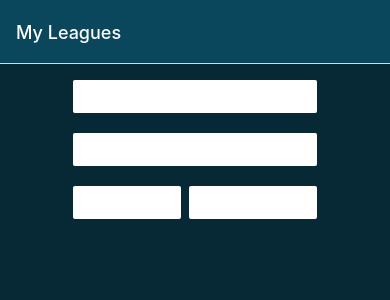
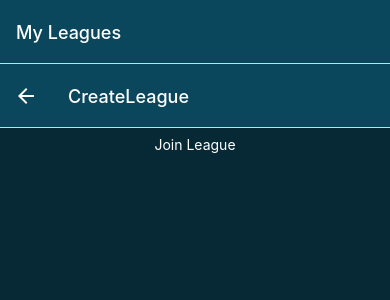
Before and after one commit to kristo-og-logi/premKing, a React Native app in the folder frontend/: screen /CreateLeague in a window 390 px wide. Shown: the top 300 px of the page. Built offline with nearby package versions, Linux system fonts and the light colour scheme.

Commit message:
join + create league nav added

```diff
--- a/frontend/App.tsx
+++ b/frontend/App.tsx
@@ -13,7 +13,7 @@ const App = () => {
   return (
     <NavigationContainer>
       <Stack.Navigator
-        initialRouteName="Home"
+        initialRouteName="LeagueMenu"
         screenOptions={{
           headerStyle: {
             backgroundColor: '#0A475C',
--- /dev/null
+++ b/frontend/src/components/CreateLeague.tsx
@@ -0,0 +1,40 @@
+import React from 'react';
+import { View, Text, StyleSheet } from 'react-native';
+
+const CreateLeague = () => {
+  return (
+    <View style={styles.container}>
+      <Text style={styles.whiteText}>Join League</Text>
+    </View>
+  );
+};
+
+const styles = StyleSheet.create({
+  container: {
+    flex: 1,
+    padding: 8,
+    backgroundColor: '#072936',
+    alignItems: 'center',
+  },
+  whiteText: {
+    color: 'white',
+  },
+  buttonBackground: {
+    backgroundColor: '#0A475C',
+  },
+  buttonWrapper: {
+    flex: 0,
+    gap: 20,
+  },
+  button: {
+    backgroundColor: '#0A475C',
+    color: 'white',
+  },
+  actionWrapper: {
+    flex: 0,
+    gap: 8,
+    flexDirection: 'row',
+  },
+});
+
+export default CreateLeague;
--- /dev/null
+++ b/frontend/src/components/JoinLeague.tsx
@@ -0,0 +1,40 @@
+import React from 'react';
+import { View, Text, StyleSheet } from 'react-native';
+
+const JoinLeague = () => {
+  return (
+    <View style={styles.container}>
+      <Text style={styles.whiteText}>Join League</Text>
+    </View>
+  );
+};
+
+const styles = StyleSheet.create({
+  container: {
+    flex: 1,
+    padding: 8,
+    backgroundColor: '#072936',
+    alignItems: 'center',
+  },
+  whiteText: {
+    color: 'white',
+  },
+  buttonBackground: {
+    backgroundColor: '#0A475C',
+  },
+  buttonWrapper: {
+    flex: 0,
+    gap: 20,
+  },
+  button: {
+    backgroundColor: '#0A475C',
+    color: 'white',
+  },
+  actionWrapper: {
+    flex: 0,
+    gap: 8,
+    flexDirection: 'row',
+  },
+});
+
+export default JoinLeague;
--- a/frontend/src/routes/LeagueMenu.tsx
+++ b/frontend/src/routes/LeagueMenu.tsx
@@ -1,7 +1,12 @@
+import { createNativeStackNavigator } from '@react-navigation/native-stack';
 import React from 'react';
-import { Button, StyleSheet, Text, View } from 'react-native';
+import { Button, StyleSheet, View } from 'react-native';
+import JoinLeague from '../components/JoinLeague';
+import CreateLeague from '../components/CreateLeague';
 
-const LeagueMenu = ({ navigation }) => {
+const LeagueStack = createNativeStackNavigator();
+
+const LeagueScreen = ({ navigation }) => {
   return (
     <View style={styles.container}>
       <View style={styles.buttonWrapper}>
@@ -21,10 +26,18 @@ const LeagueMenu = ({ navigation }) => {
         </View>
         <View style={styles.actionWrapper}>
           <View style={styles.button}>
-            <Button color={'white'} title="Join League" />
+            <Button
+              color={'white'}
+              title="Join League"
+              onPress={() => navigation.navigate('JoinLeague')}
+            />
           </View>
           <View style={styles.button}>
-            <Button color={'white'} title="Create League" />
+            <Button
+              color={'white'}
+              title="Create League"
+              onPress={() => navigation.navigate('CreateLeague')}
+            />
           </View>
         </View>
       </View>
@@ -32,10 +45,35 @@ const LeagueMenu = ({ navigation }) => {
   );
 };
 
+const LeagueMenu = ({ navigation }) => {
+  return (
+    <LeagueStack.Navigator
+      initialRouteName="LeagueScreen"
+      screenOptions={{
+        headerStyle: {
+          backgroundColor: '#0A475C',
+        },
+        headerTintColor: '#fff',
+        headerBackTitle: '',
+      }}
+    >
+      <LeagueStack.Screen
+        options={{ headerShown: false }}
+        name="LeagueScreen"
+        component={LeagueScreen}
+      />
+      <LeagueStack.Group screenOptions={{ presentation: 'modal' }}>
+        <LeagueStack.Screen name="CreateLeague" component={CreateLeague} />
+        <LeagueStack.Screen name="JoinLeague" component={JoinLeague} />
+      </LeagueStack.Group>
+    </LeagueStack.Navigator>
+  );
+};
+
 const styles = StyleSheet.create({
   container: {
     flex: 1,
-    padding: 16,
+    padding: 8,
     backgroundColor: '#072936',
     alignItems: 'center',
   },
--- a/frontend/src/routes/SelectedLeague.tsx
+++ b/frontend/src/routes/SelectedLeague.tsx
@@ -1,5 +1,5 @@
 import React from 'react';
-import { Button, StyleSheet, Text, View } from 'react-native';
+import { Button, StyleSheet, View } from 'react-native';
 
 const SelectedLeague = ({ navigation }) => {
   return (
```
